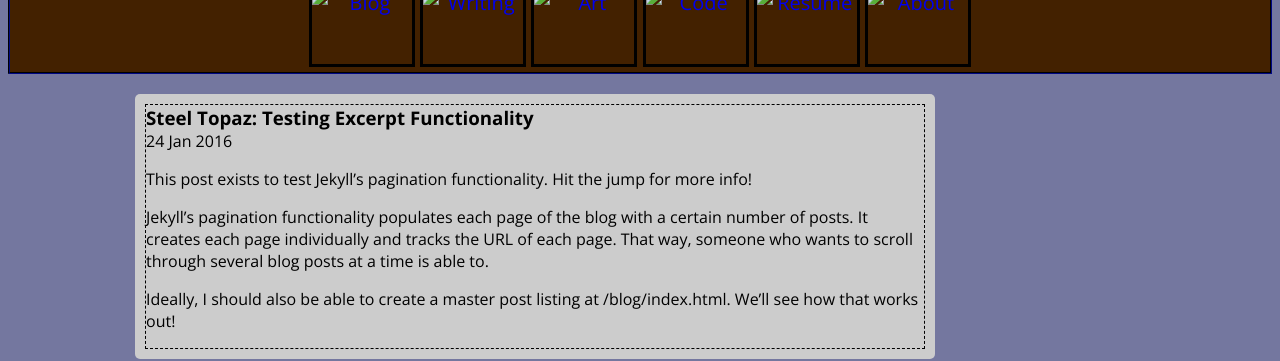
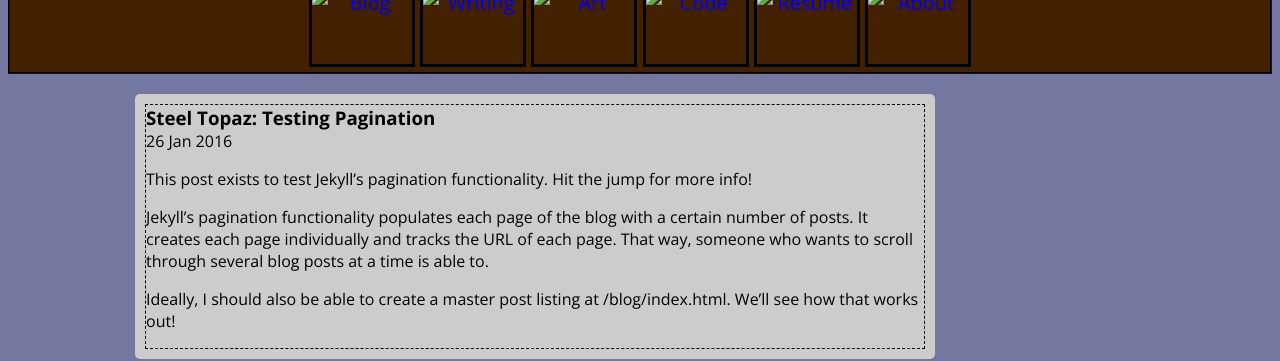
Before and after one commit to itspladd/personal-website-old, a Jekyll site: the page built from _posts/2016-01-24-paginate-test.md, in a window 1280 px wide. Shown: the part 225-586 px from the top of the page. Built offline with Jekyll 4.4.1, drawn with Linux system fonts in a browser that asks for light colours.

Commit message:
Corrected title and date of post

```diff
--- a/_posts/2016-01-24-paginate-test.md
+++ b/_posts/2016-01-24-paginate-test.md
@@ -1,6 +1,6 @@
 ---
-title: "Steel Topaz: Testing Excerpt Functionality"
-date: 2016-01-24
+title: "Steel Topaz: Testing Pagination"
+date: 2016-01-26
 ---
 
 This post exists to test Jekyll's pagination functionality. Hit the jump for more info!
```
